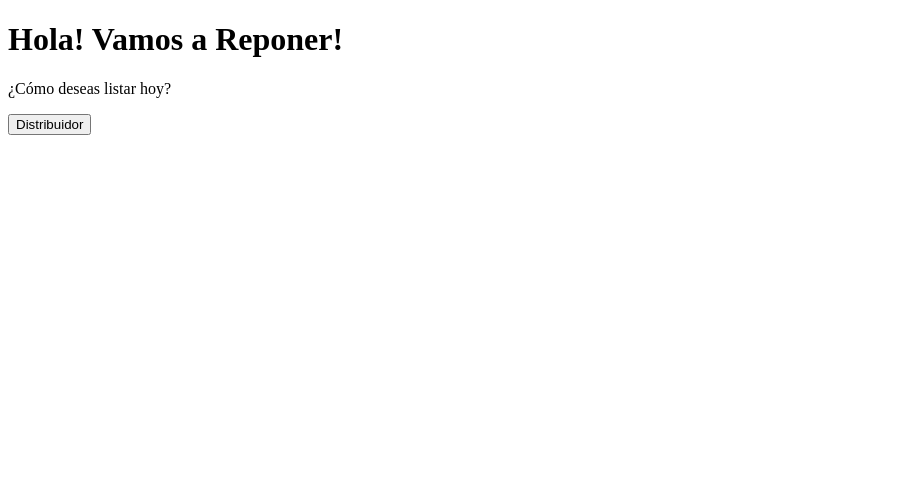
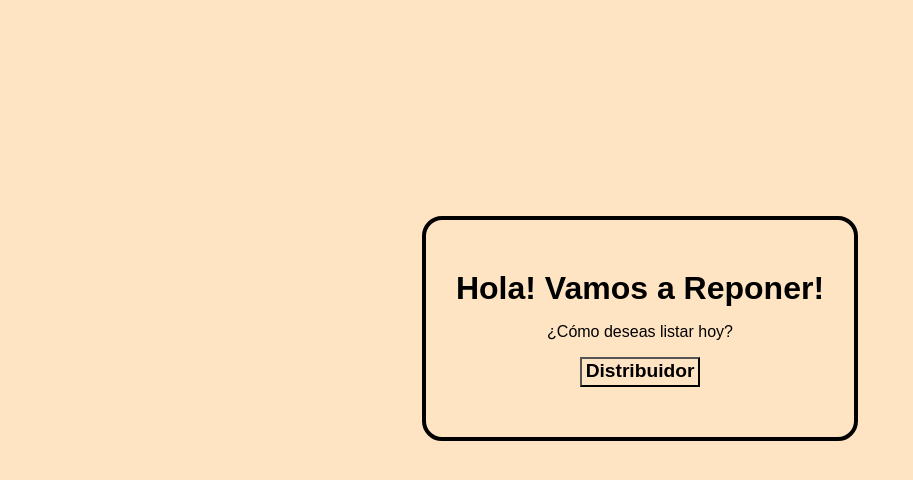
Before and after one commit to matitec/repo-js-coder-, a plain HTML site: page index.html in a window 1280 px wide. Shown: the whole page, without its empty margins (0-913 px from the left). Drawn offline with Linux system fonts and the light colour scheme; files that its build step writes are made by us from their sources; the site is published under a folder, as on GitHub Pages, so addresses that start at the root find nothing.

Commit message:
Ruta css modificada

```diff
--- a/index.html
+++ b/index.html
@@ -5,7 +5,7 @@
     <meta name="viewport" content="width=device-width, initial-scale=1.0">
     <title>Reponer</title>
 
-    <link rel="stylesheet" href="/repoNER/styles/styles.css">
+    <link rel="stylesheet" href="styles/styles.css">
     <script defer src="final_script.js" ></script>
 </head>
 
```
